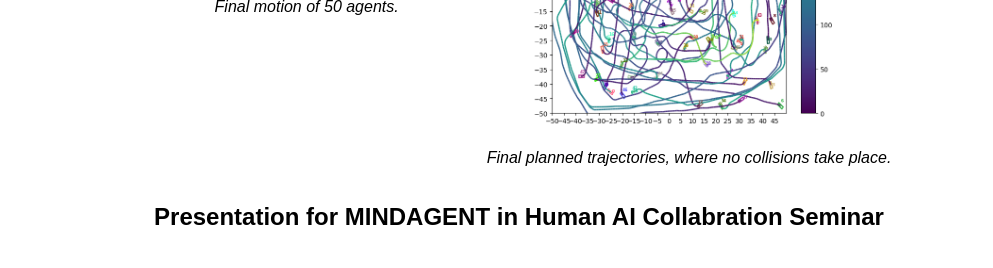
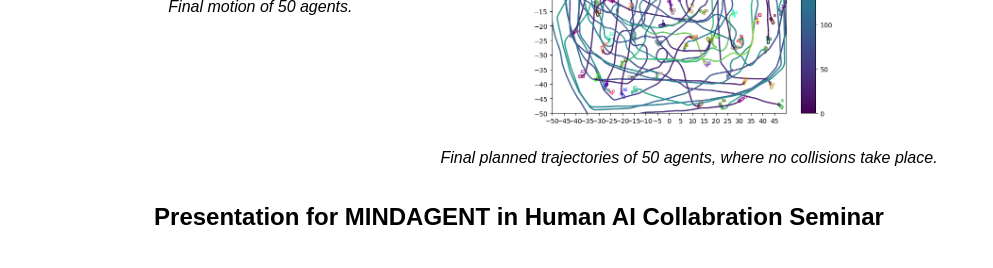
Before and after one commit to LiangGeorge30/supercell, a plain HTML site: page index.html in a window 1280 px wide. Shown: the part 675-943 px from the top of the page, without its empty margins (121-1114 px from the left). Drawn offline with Linux system fonts and the light colour scheme.

Commit message:
try adjust

```diff
--- a/index.html
+++ b/index.html
@@ -46,7 +46,7 @@
         <!-- Image Section -->
         <div style="text-align: center;">
           <img src="resources/GLOBAL.png" alt="Illustration of Multiagent System" width="320" />
-          <p><em>Final planned trajectories, where no collisions take place.</em></p>
+          <p><em>Final planned trajectories of 50 agents, where no collisions take place.</em></p>
         </div>
 
       </div>
```
